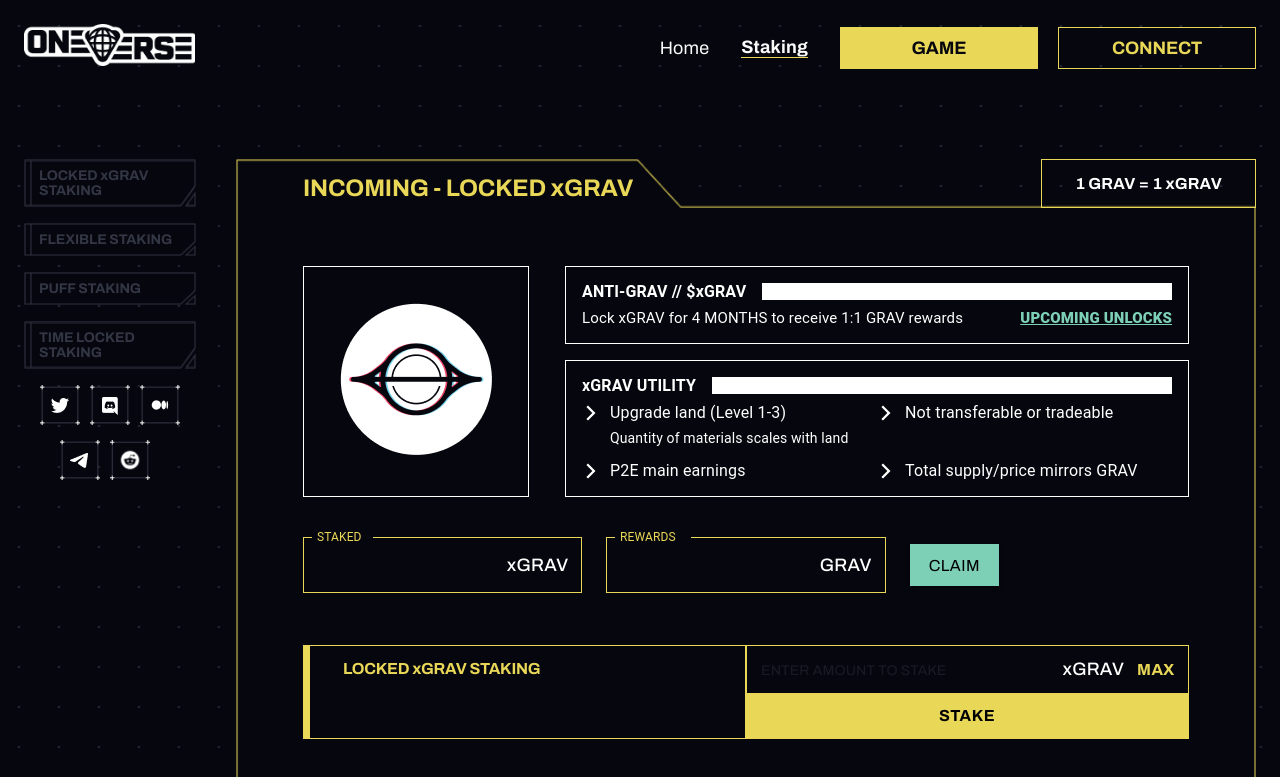
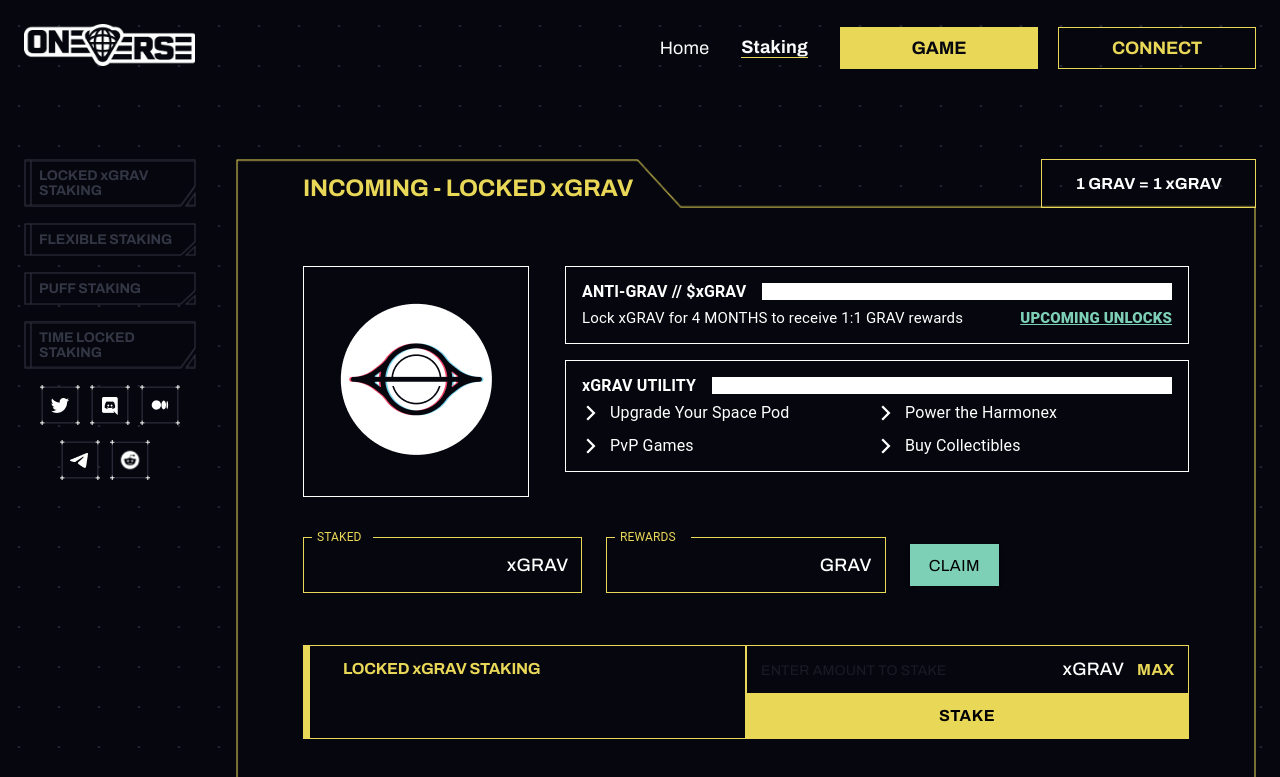
Before and after one commit to krishanu-xc/staking, a Next.js app: page /staking in a window 1280 px wide. Shown: the top 777 px of the page. Built offline with nearby package versions, Linux system fonts and the light colour scheme.

Commit message:
push for v1 launch

```diff
--- a/pages/staking.js
+++ b/pages/staking.js
@@ -2256,8 +2256,8 @@
                         <Box display="flex" alignItems="start">
                           <ArrowForwardIosIcon className={classes.forwardIcon}></ArrowForwardIosIcon>
                           <Box>
-                            <Typography className={classes.antiGravDesc}>Upgrade land (Level 1-3)</Typography>
-                            <Typography className={classes.antiGravDescBottom}>Quantity of materials scales with land</Typography>
+                            <Typography className={classes.antiGravDesc}>Upgrade Your Space Pod</Typography>
+                            <Typography className={classes.antiGravDescBottom}></Typography>
                           </Box>
                         </Box>
                       </Grid>
@@ -2265,7 +2265,7 @@
                         <Box display="flex" alignItems="start">
                           <ArrowForwardIosIcon className={classes.forwardIcon}></ArrowForwardIosIcon>
                           <Box className={classes.itemMargin}>
-                            <Typography className={classes.antiGravDesc}>Not transferable or tradeable</Typography>
+                            <Typography className={classes.antiGravDesc}>Power the Harmonex</Typography>
                           </Box>
                         </Box>
                       </Grid>
@@ -2273,7 +2273,7 @@
                         <Box display="flex" alignItems="start">
                           <ArrowForwardIosIcon className={classes.forwardIcon}></ArrowForwardIosIcon>
                           <Box className={classes.itemMargin}>
-                            <Typography className={classes.antiGravDesc}>P2E main earnings</Typography>
+                            <Typography className={classes.antiGravDesc}>PvP Games</Typography>
                           </Box>
                         </Box>
                       </Grid>
@@ -2281,7 +2281,7 @@
                         <Box display="flex" alignItems="start">
                           <ArrowForwardIosIcon className={classes.forwardIcon}></ArrowForwardIosIcon>
                           <Box className={classes.itemMargin}>
-                            <Typography className={classes.antiGravDesc}>Total supply/price mirrors GRAV</Typography>
+                            <Typography className={classes.antiGravDesc}>Buy Collectibles</Typography>
                           </Box>
                         </Box>
                       </Grid>
```
